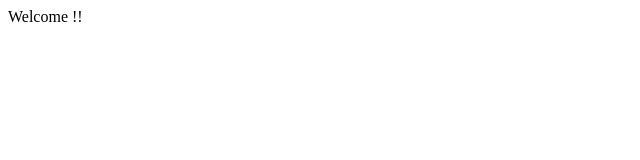
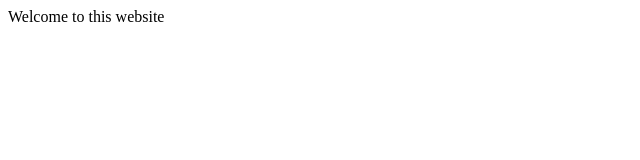
Before and after one commit to Vanaja-G/new.github.io, a plain HTML site: page index1.html in a window 1280 px wide. Shown: the whole page, without its empty margins (0-640 px from the left). Drawn offline with Linux system fonts and the light colour scheme.

Commit message:
Update and rename index.html to index1.html

```diff
--- a/index.html
+++ b/index1.html
@@ -1,7 +1,7 @@
 <html>
 <head>
 <body>
-<p>Welcome !!</p>
+<p>Welcome to this website</p>
 </body>
 </head>
 </html>
```
